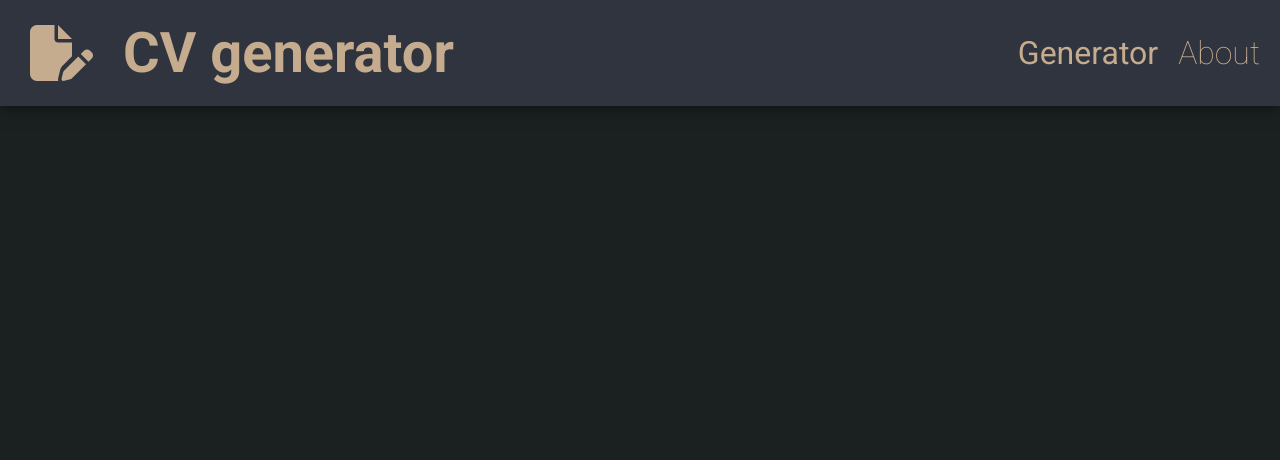
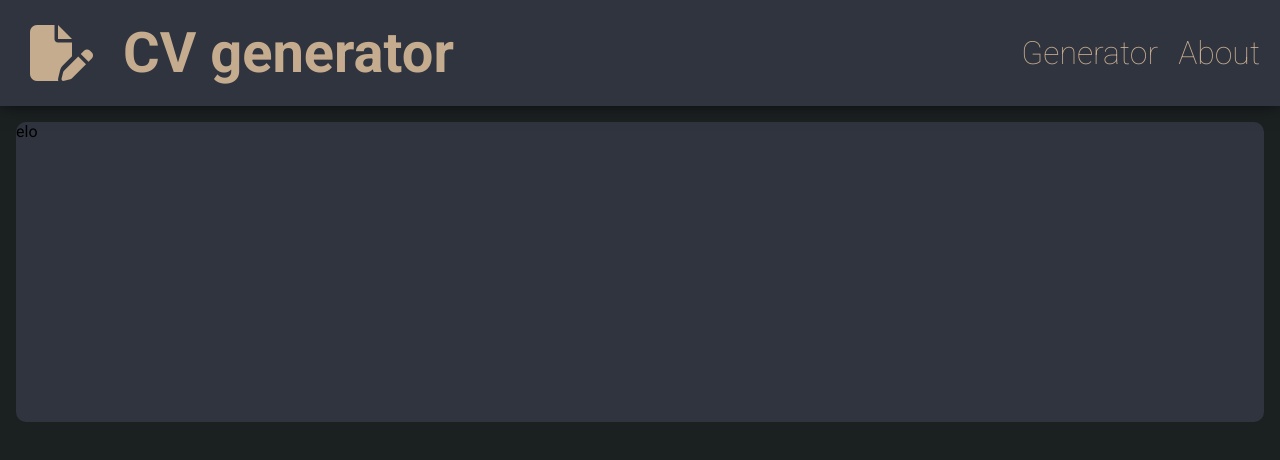
Before and after one commit to AirGamming/odin-cv-project, a React (Create React App) app: page / in a window 1280 px wide. Both pictures are taken after a click on the item "About". Shown: the top 460 px of the page. Built offline with nearby package versions, Linux system fonts and the light colour scheme.

Commit message:
switching between about and main

```diff
--- a/src/App.jsx
+++ b/src/App.jsx
@@ -4,7 +4,7 @@ import { SwitchMain } from 'components/main/switch.jsx'
 import './css/app.css'
 
 export default function App() {
-	const [state, setState] = useState({ state: 'Main' })
+	const [state, setState] = useState('Main')
 	return (
 		<div id="app">
 			<Header state={state} setState={setState} />
--- a/src/components/header/menu.jsx
+++ b/src/components/header/menu.jsx
@@ -1,10 +1,13 @@
 import React from 'react'
 
-export default function Menu({ state, setState }) {
+export default function Menu({ setState }) {
 	function OnClick(e) {
-		console.log(typeof e.target.id, ': ', e.target.id)
-		console.log(state)
 		setState(e.target.id)
+		let activeItems = document.querySelectorAll('.active')
+		activeItems.forEach((i) => {
+			i.classList.remove('active')
+		})
+		e.target.classList.add('active')
 	}
 	return (
 		<ul>
--- a/src/components/main/about.jsx
+++ b/src/components/main/about.jsx
@@ -1,5 +1,5 @@
 import React from 'react'
 
 export default function About() {
-	return <div id="about"></div>
+	return <main id="About">elo</main>
 }
--- a/src/components/main/main.jsx
+++ b/src/components/main/main.jsx
@@ -3,7 +3,7 @@ import '../../css/main.css'
 
 export default function Main() {
 	return (
-		<main>
+		<main id='Main' className='active'>
 			<form action="">
 				<input type="text" name="" id="" />
 				<input type="text" />
--- a/src/components/main/switch.jsx
+++ b/src/components/main/switch.jsx
@@ -1,20 +1,22 @@
-import React, { useEffect } from 'react'
+import React, { useEffect, useState } from 'react'
 import Main from './main.jsx'
 import About from './about.jsx'
 
 export function SwitchMain(state) {
-	console.log(state.state === 'Main')
-	const func = (state) => {
-		if (state === 'Main') {
-			console.log('switch')
-			return <Main />
-		} else if (state === 'About') {
-			console.log('switch')
-			return <About />
-		}
+	console.log(state.state.state)
+	let visabilitySwitch = (currentState) => {
+		let selected = document.querySelectorAll(`#${currentState}`)
+		let active = document.querySelectorAll(`.active`)
+		selected.forEach((e) => e.classList.add('active'))
+		active.forEach((e) => e.classList.remove('active'))
 	}
 	useEffect(() => {
-		func(state.state)
+		visabilitySwitch(state.state)
 	})
-	func()
+	return (
+		<>
+			<Main />
+			<About />
+		</>
+	)
 }
--- a/src/css/header.css
+++ b/src/css/header.css
@@ -1,8 +1,9 @@
-:root{
-  --color-primary: #1B2021;
-  --color-secondary: #30343F;
-  --color-accent: #C6AC8F;
-}header {
+:root {
+	--color-primary: #1b2021;
+	--color-secondary: #30343f;
+	--color-accent: #c6ac8f;
+}
+header {
 	display: flex;
 	width: 100%;
 	align-items: center;
@@ -18,27 +19,30 @@
 	display: flex;
 	align-items: center;
 	color: var(--accent);
-
-}#logo > *{
+}
+#logo > * {
 	padding: 10px;
 }
 #logo > h1,
-.fa-file-pen{
+.fa-file-pen {
 	font-size: 3.5em;
 	margin-left: 10px;
-}header > ul{
+}
+header > ul {
 	list-style-type: none;
 	display: flex;
 	justify-content: space-evenly;
 	font-size: 2em;
 	font-weight: lighter;
 }
-header > ul > li{
+header > ul > li {
 	padding: 10px;
-  transition: all cubic-bezier(0.075, 0.82, 0.165, 1);
-}header > ul > li.active{
+	transition: all 0.2s;
+}
+header > ul > li.active {
 	font-weight: bolder;
 }
-header > ul > li:hover{
+header > ul > li:hover {
 	text-decoration: underline var(--color-accent);
+	pointer-events: stroke;
 }
--- a/src/css/main.css
+++ b/src/css/main.css
@@ -9,6 +9,10 @@ main {
 	min-height: 300px;
 	width: calc(100% - (2 * 1em));
 	background: var(--color-secondary);
+	display: none;
+}
+main.active {
+	display: block;
 }
 form {
 	width: 30%;
```
Lines whose indentation alone changed are shown as unchanged.
